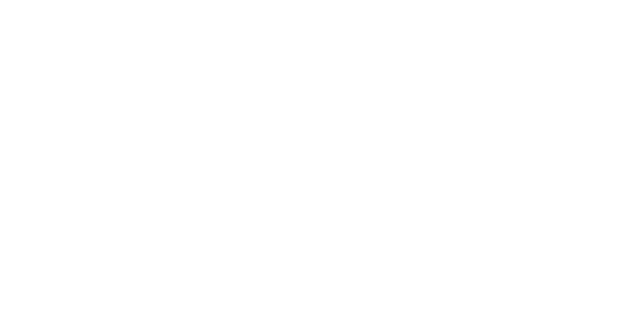
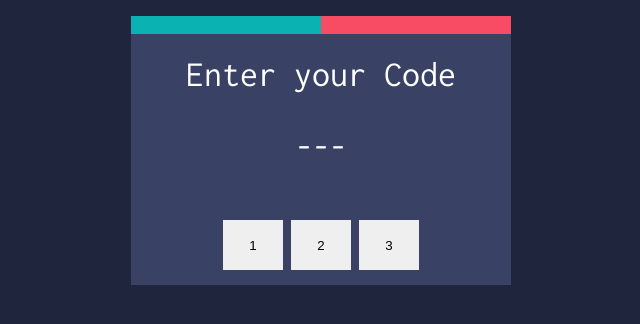
Before and after one commit to Serializator/Hydra, a plain HTML site: page index.html in a window 1280 px wide. Shown: the whole page, without its empty margins (319-959 px from the left). Drawn offline with Linux system fonts and the light colour scheme.

Commit message:
Structure, style and animate the Hydra.

```diff
--- a/index.html
+++ b/index.html
@@ -1,8 +1,30 @@
 <!DOCTYPE html>
 <html>
     <head>
-        <title>Hydra - ROC Ter AA (Web Development): Safe</hydra>
+        <title>Hydra - ROC Ter AA (Web Development): Safe</title>
+
+        <link href="https://fonts.googleapis.com/css?family=Inconsolata" rel="stylesheet">
+        <link type="text/css" rel="stylesheet" href="style.css" />
     </head>
     <body>
+        <div id="container">
+            <div id="container-status">
+                <div id="status-correct"></div>
+                <div id="status-incorrect"></div>
+            </div>
+
+            <div id="container-body">
+                <span id="container-title">Enter your Code</span>
+                <span id="container-code">---</span>
+
+                <div id="container-buttons">
+                    <input type="submit" value="1" onclick="writeNumber(1);" />
+                    <input type="submit" value="2" onclick="writeNumber(2);"/>
+                    <input type="submit" value="3" onclick="writeNumber(3);"/>
+                </div>
+            </div>
+        </div>
+
+        <script type="text/javascript" src="sequence.js"></script>
     </body>
 </html>
--- /dev/null
+++ b/sequence.js
@@ -0,0 +1,35 @@
+var sequence = "";
+var flickering = false;
+
+function writeNumber(number) {
+    if(flickering) {
+        /* Remove the ability to try another sequence while the animation is running. */
+        return;
+    }
+
+    /* Append the new number to the existing sequence. */
+    document.getElementById("container-code").innerHTML = (sequence += number);
+
+    /* Start animating based on whether the sequence is valid. */
+    if(sequence.length === 3) {
+        var animations = 0;
+        var animation = setInterval(function() {
+            var element = document.getElementById("status-" + ((sequence === "123") ? "correct" : "incorrect"));
+
+            if(element.hasAttribute("active")) {
+                element.removeAttribute("active");
+            } else {
+                element.setAttribute("active", "");
+            }
+
+            if(++animations >= 12) {
+                flickering = false;
+                sequence = "";
+                document.getElementById("container-code").innerHTML = "---";
+                clearInterval(animation);
+            }
+        }, 250);
+
+        flickering = true;
+    }
+}
--- /dev/null
+++ b/style.css
@@ -0,0 +1,68 @@
+* {
+    margin: 0;
+    padding: 0;
+}
+
+body {
+    background-color: rgb(31, 37, 61);
+    font-family: 'Inconsolata', monospace;
+}
+
+#container {
+    width: 380px;
+    margin-left: auto;
+    margin-right: auto;
+    margin-top: 16px;
+}
+
+#container-status {
+    display: flex;
+    height: 18px;
+}
+
+#status-correct {
+    flex: 1;
+    background-color: rgb(11, 178, 178);
+}
+
+#status-correct[active] {
+    background-color: rgb(84, 201, 201);
+}
+
+#status-incorrect {
+    flex: 1;
+    background-color: rgb(248, 76, 100);
+}
+
+#status-incorrect[active] {
+    background-color: rgb(250, 130, 147);
+}
+
+#container-body {
+    padding-top: 21px;
+    height: 230px;
+    background-color: rgb(57, 66, 100);
+    color: white;
+    text-align: center;
+}
+
+#container-title {
+    display: block;
+    font-size: 36px;
+}
+
+#container-code {
+    display: block;
+    font-size: 34px;
+    margin-top: 36px;
+}
+
+#container-buttons {
+    margin-top: 56px;
+}
+
+#container-buttons input {
+    border: none;
+    width: 60px;
+    height: 50px;
+}
```
